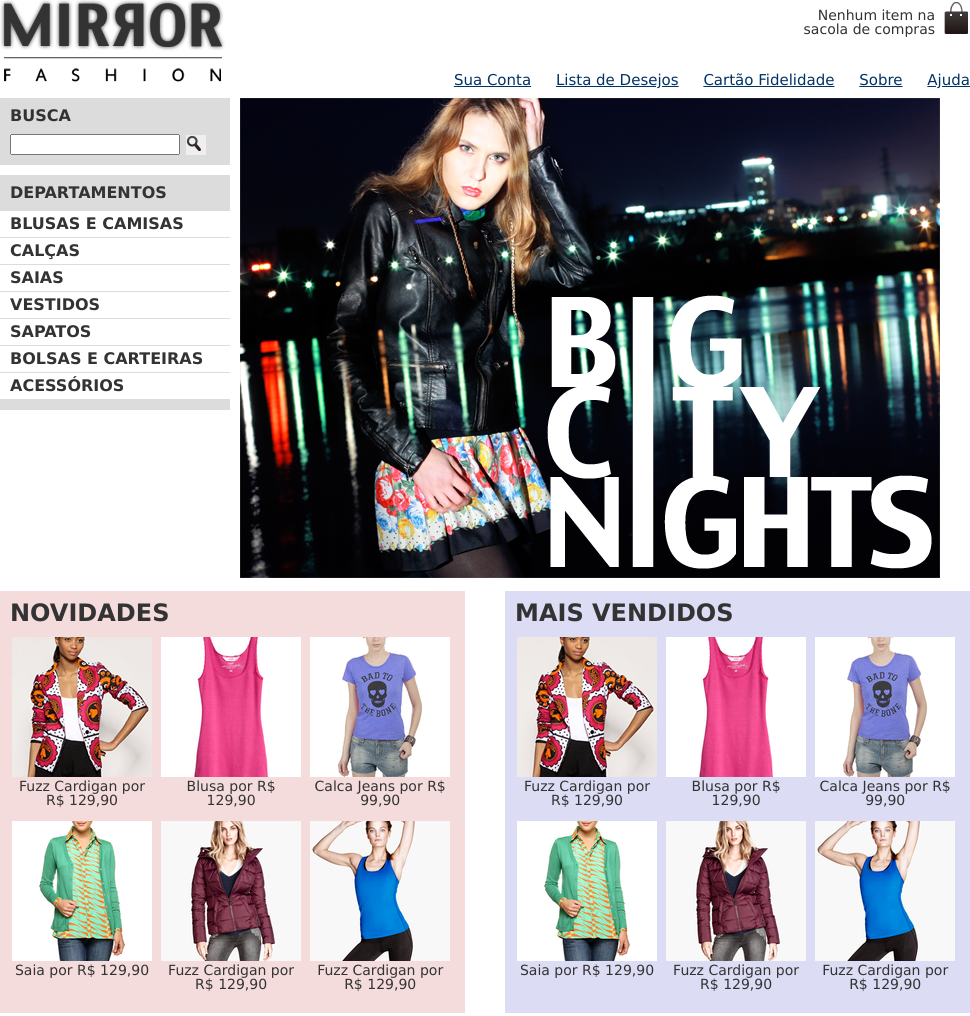
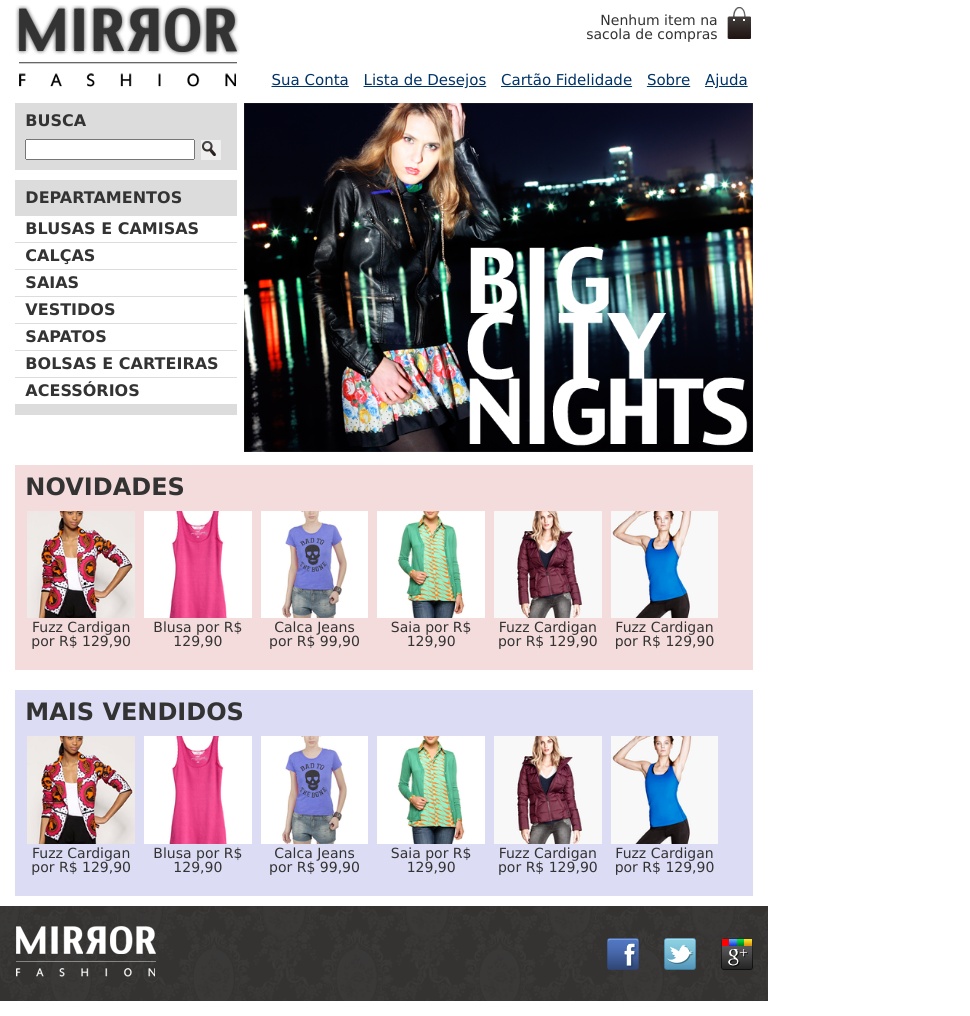
Before and after one commit to DiSousaDev/curso-html-css-js, a plain HTML site: page index.html in a window 768 px wide. Shown: the top 1016 px of the page, 970 px wide, since content can reach past the window. Drawn offline with Linux system fonts and the light colour scheme.

Commit message:
Adaptacao ao app móvel

```diff
--- a/css/estilos.css
+++ b/css/estilos.css
@@ -202,3 +202,87 @@ footer .container {
     /* imagem replacement */
     text-indent: -9999px;
 }
+
+@media (max-width: 939px) {
+    /* adicionar aqui os novos estilos para mobile */
+    .container {
+        width: 96%;
+    }
+
+    header h1 {
+        text-align: center;
+    }
+
+    header h1 img {
+        max-width: 50%;
+    }
+    .sacola {
+        display: none;
+    }
+    .menu-opcoes {
+        position: static;
+        text-align: center;
+    }
+    .menu-opcoes ul li {
+        display: inline-block;
+        margin: 5px;
+    }
+    .busca,
+    .menu-departamentos,
+    .banner-destaque img {
+        margin-right: 0;
+        width: 100%;
+    }
+    .painel {
+        width: auto;
+    }
+    .painel li {
+        width: 30%;
+    }
+    .painel img {
+        width: 100%;
+    }
+
+    @media (min-width: 480px) {
+
+        header h1 {
+        margin: 5px 0;
+        }
+
+        .menu-departamentos {
+            padding-bottom: 10px;
+            margin-bottom: 10px;
+        }
+
+        .menu-departamentos nav > ul {
+            column-count: 2;
+        }
+    }
+
+    @media (min-width: 720px) {
+        header h1 {
+            text-align: left;
+        }
+        .menu-opcoes {
+            position: absolute;
+        }
+        .sacola {
+            display: block;
+        }
+        .painel li {
+            width: 15%;
+        }
+        .busca,
+        .menu-departamentos {
+            margin-right: 1%;
+        width: 30%;
+        }
+        .menu-departamentos nav > ul {
+            column-count: 1;
+        }
+        .banner-destaque img {
+            width: 69%;
+        }
+    }
+
+}
--- a/index.html
+++ b/index.html
@@ -3,6 +3,7 @@
 
 <head>
     <meta charset="UTF-8">
+    <meta name="viewport" content="width=device-width">
     <title>Mirror Fashion</title>
     <link rel="stylesheet" href="css/reset.css">
     <link rel="stylesheet" href="css/estilos.css">
```
